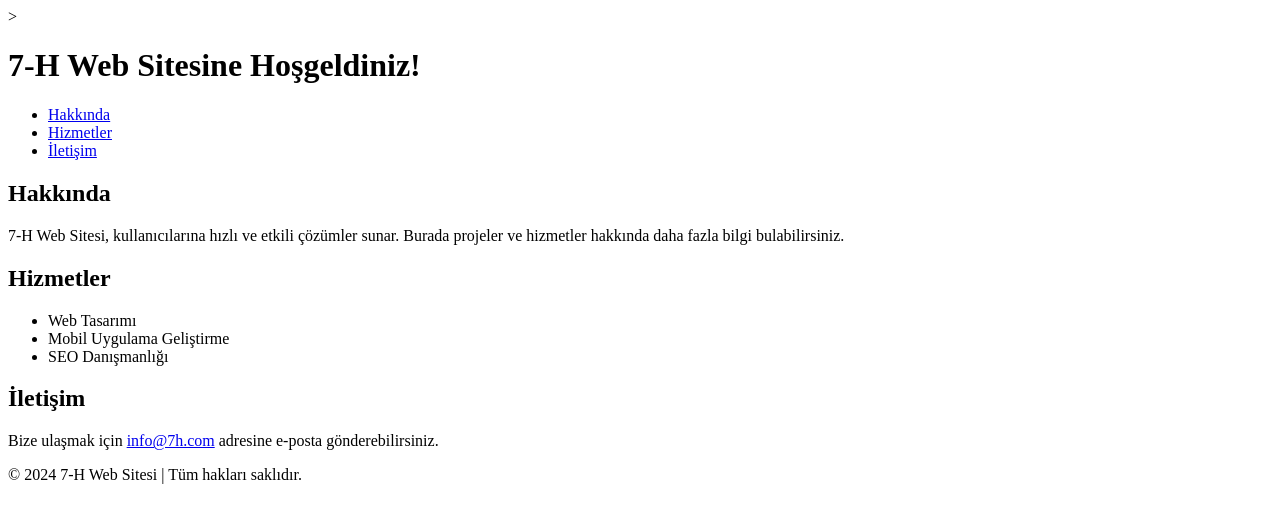
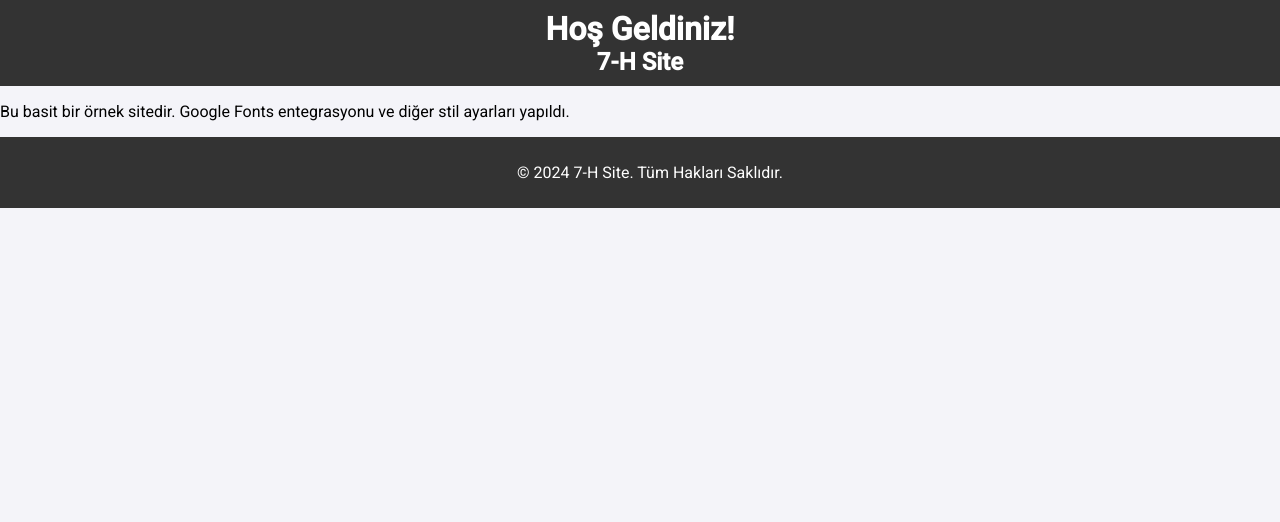
Before and after one commit to BLODWHITE/7-H, a plain HTML site: page index.html in a window 1280 px wide. Drawn offline with Linux system fonts and the light colour scheme.

Commit message:
Update index.html

```diff
--- a/index.html
+++ b/index.html
@@ -1,42 +1,41 @@
 <!DOCTYPE html>
-<html lang="tr">
-<head>>
-    <!-- Google Fonts Linki (Örnek: Roboto Fontu Eklemek İçin) -->
-    <link href="https://fonts.googleapis.com/css2?family=Roboto&display=swap" rel="stylesheet">
+<html lang="en">
+<head>
+    <meta charset="UTF-8">
+    <meta name="viewport" content="width=device-width, initial-scale=1.0">
+    <title>7-H Site</title>
+
+    <!-- Google Fonts -->
+    <link href="https://fonts.googleapis.com/css2?family=Roboto:wght@400;500&display=swap" rel="stylesheet">
+
+    <!-- CSS Link (style.css dosyanız varsa) -->
+    <link rel="stylesheet" href="style.css">
+
+    <style>
+        body {
+            font-family: 'Roboto', sans-serif; /* Google Fonts kullanımı */
+        }
+
+        h1, h2, h3 {
+            font-family: 'Roboto', sans-serif;
+        }
+
+        /* Diğer stil değişikliklerini buraya ekleyebilirsin */
+    </style>
 </head>
 <body>
     <header>
-        <h1>7-H Web Sitesine Hoşgeldiniz!</h1>
-        <nav>
-            <ul>
-                <li><a href="#about">Hakkında</a></li>
-                <li><a href="#services">Hizmetler</a></li>
-                <li><a href="#contact">İletişim</a></li>
-            </ul>
-        </nav>
+        <h1>Hoş Geldiniz!</h1>
+        <h2>7-H Site</h2>
     </header>
 
-    <section id="about">
-        <h2>Hakkında</h2>
-        <p>7-H Web Sitesi, kullanıcılarına hızlı ve etkili çözümler sunar. Burada projeler ve hizmetler hakkında daha fazla bilgi bulabilirsiniz.</p>
-    </section>
-
-    <section id="services">
-        <h2>Hizmetler</h2>
-        <ul>
-            <li>Web Tasarımı</li>
-            <li>Mobil Uygulama Geliştirme</li>
-            <li>SEO Danışmanlığı</li>
-        </ul>
-    </section>
-
-    <section id="contact">
-        <h2>İletişim</h2>
-        <p>Bize ulaşmak için <a href="mailto:info@7h.com">info@7h.com</a> adresine e-posta gönderebilirsiniz.</p>
-    </section>
+    <main>
+        <p>Bu basit bir örnek sitedir. Google Fonts entegrasyonu ve diğer stil ayarları yapıldı.</p>
+        <!-- Diğer içeriklerinizi buraya ekleyebilirsiniz -->
+    </main>
 
     <footer>
-        <p>&copy; 2024 7-H Web Sitesi | Tüm hakları saklıdır.</p>
+        <p>&copy; 2024 7-H Site. Tüm Hakları Saklıdır.</p>
     </footer>
 </body>
 </html>
```
